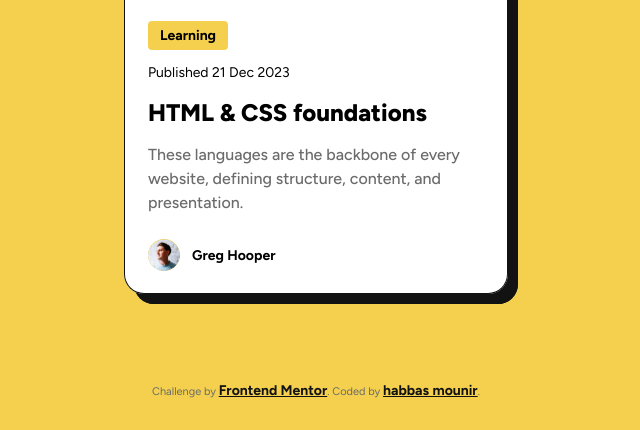
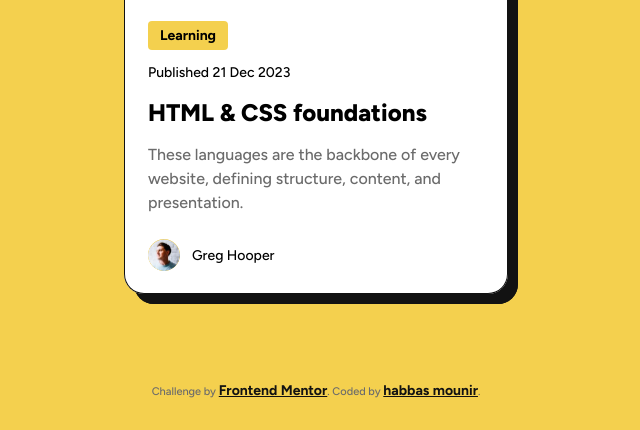
Before and after one commit to HabbasMounir/blog-preview-card-main, a plain HTML site: page index.html in a window 1280 px wide. Shown: the part 367-797 px from the top of the page, 324-964 px from the left. Drawn offline with Linux system fonts and the light colour scheme.

Commit message:
font weight change

```diff
--- a/index.html
+++ b/index.html
@@ -29,7 +29,7 @@
       --font-normal:14px;
       --font-par:16px;
       --font-head-one:24px;
-      --font-weight-normal:400;
+      --font-weight-normal:500;
       --font-weight-extra:700;
       --font-weight-extra-bold:800;
     }
@@ -59,7 +59,7 @@
       font-family: "Figtree";
       color:black;
       font-size: var(--font-normal);
-      font-size: var( --font-normal);
+      font-weight: var( --font-weight-normal);
       margin: 0;
       line-height: 150%;
 
@@ -115,7 +115,7 @@
     .card__para{
       font-size: var(--font-par);
       color: var(--color-Gray-500);
-      font-weight: 500;
+      font-weight: var(--font-weight-normal);
       line-height: 150%;
     }
 
@@ -123,7 +123,7 @@
       display: flex;
       align-items: center;
       gap: var(--footer-gap);
-      font-weight: var(--font-weight-extra);
+      font-weight: var(--font-weight-extra-bold);
     }
     .avatar{
       border-radius: 50%;
```
